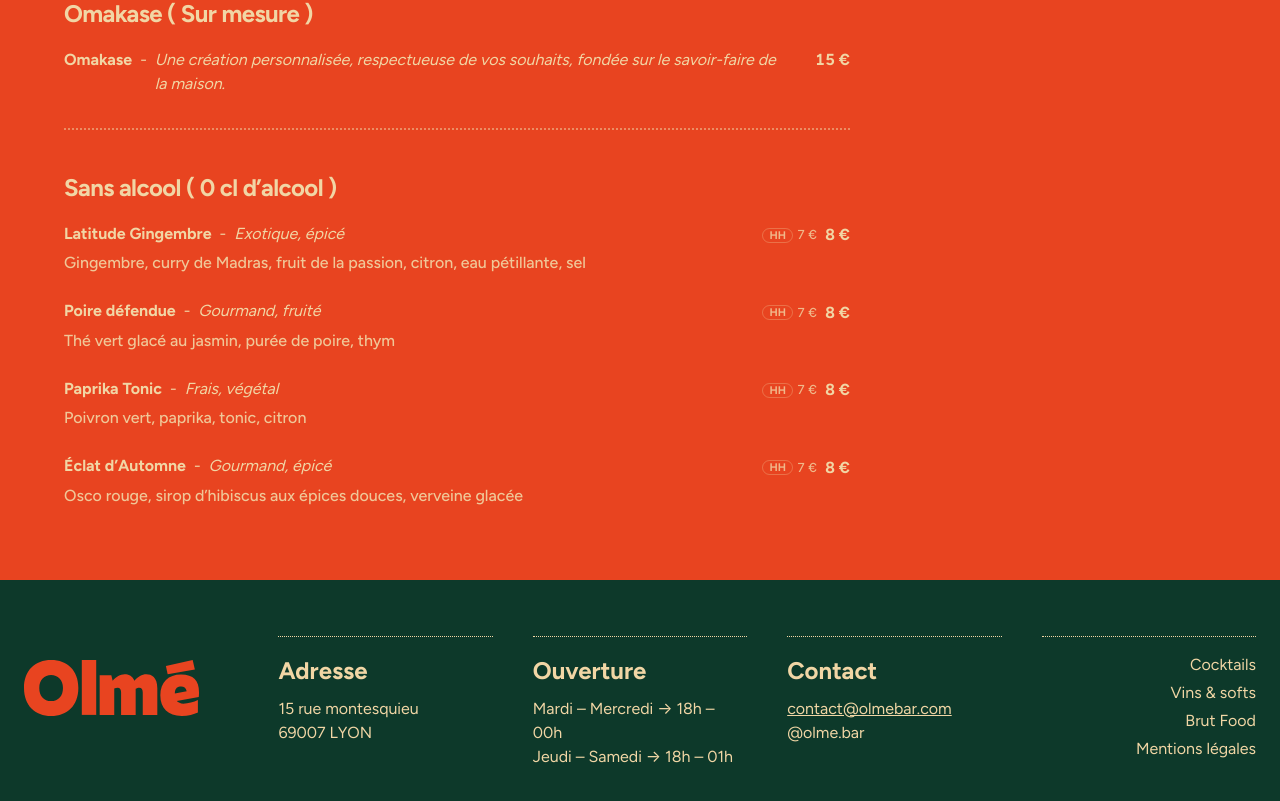
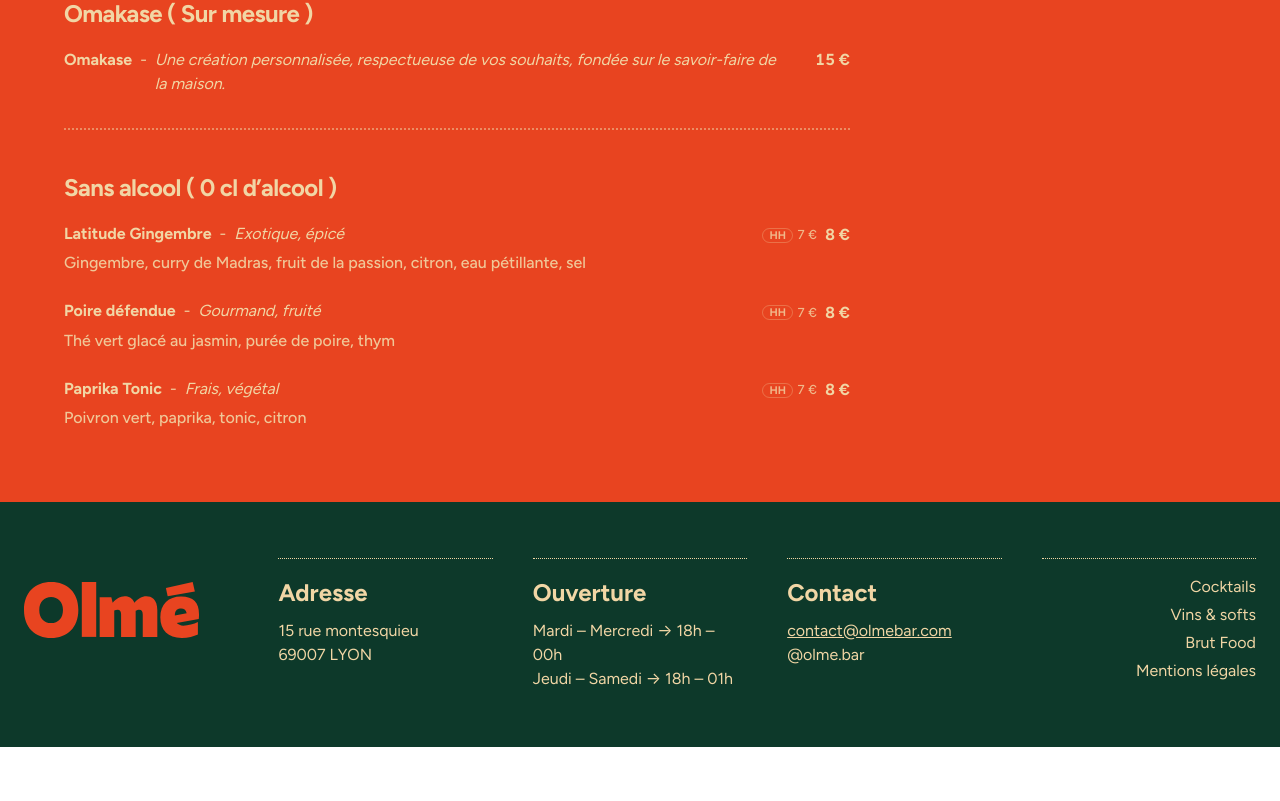
Before and after one commit to MisterPingouin/olme-site, a Next.js app: page / in a window 1280 px wide. Shown: the part 2322-3123 px from the top of the page. After the commit the page ends 3069 px from the top, so only its background shows below. Built offline with nearby package versions, Linux system fonts and the light colour scheme.

Commit message:
update content

```diff
--- a/src/app/data/content.tsx
+++ b/src/app/data/content.tsx
@@ -321,13 +321,13 @@
         price: 8,
         happyHourPrice: 7,
       },
-      {
-        name: "Éclat d’Automne",
-        notes:
-          "Gourmand, épicé — Osco rouge, sirop d’hibiscus aux épices douces, verveine glacée",
-        price: 8,
-        happyHourPrice: 7,
-      },
+      // {
+      //   name: "Éclat d’Automne",
+      //   notes:
+      //     "Gourmand, épicé — Osco rouge, sirop d’hibiscus aux épices douces, verveine glacée",
+      //   price: 8,
+      //   happyHourPrice: 7,
+      // },
     ],
   },
 ];
@@ -387,15 +387,15 @@
         bottle: 34,
         bottleCl: 75,
       },
-      {
-  name: "Le Grand Frais",
-  domain: "dom. Hautes Noëlles",
-  region: "Loire - AOP Gros Plant du Pays Nantais",
-  grapes: "100% folle blanche",
-  notes: "Vif et floral : fleurs blanches, citron, salin",
-  bottle: 28,
-  bottleCl: 75,
-},
+//       {
+//   name: "Le Grand Frais",
+//   domain: "dom. Hautes Noëlles",
+//   region: "Loire - AOP Gros Plant du Pays Nantais",
+//   grapes: "100% folle blanche",
+//   notes: "Vif et floral : fleurs blanches, citron, salin",
+//   bottle: 28,
+//   bottleCl: 75,
+// },
       {
         name: "4 Faïsses",
         domain: "dom. Accoles",
@@ -593,7 +593,7 @@
     // { name: "Croquettes de choux-fleurs au paprika, crème sweet & sour", price: 9 },
     { name: "Croquettes de scamorza, tomates anciennes, harissa maison", price: 12 },
     { name: "Saucisse laotienne à la citronnelle", price: 9.5 },
-    { name: "Brillat savarin & noix", price: 8 },
+    // { name: "Brillat savarin & noix", price: 8 },
     // { name: "Tomme de brebis basque", price: 8 },
     { name: "Burrata des Pouilles, pesto végétal aux graines de tournesol", price: 9.5 },
     { name: "Sprats légèrement fumés ( cousin de la sardine )", price: 9 },
```
